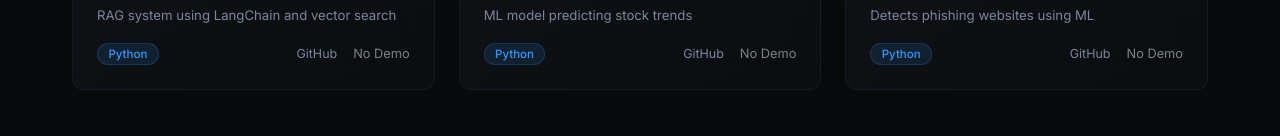
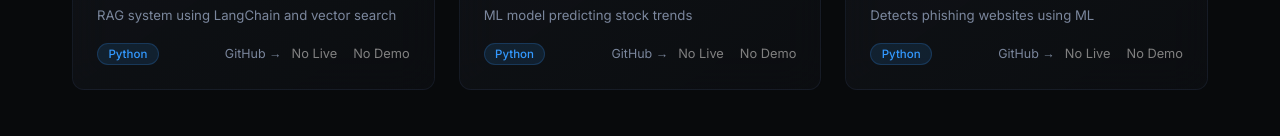
Before and after one commit to aryansingh0710/portfolio, a plain HTML site: page index.html in a window 1280 px wide. Shown: the part 3555-3691 px from the top of the page. Drawn offline with Linux system fonts and the light colour scheme; no server answers.

Commit message:
live demo link

```diff
--- a/index.html
+++ b/index.html
@@ -984,9 +984,9 @@ const customProjects = [
     description: "Retrieval-Augmented Generation chatbot using LangChain + vector DB",
     language: "Python",
     featured: true,
-    github: "#", // no repo
+    github: "", // no repo
     demo: "",   // if no live link
-    image: "https://via.placeholder.com/400x200?text=RAG+Project"
+    image: "images/rag.jpg"
   }
 ];
 try {
@@ -1097,7 +1097,15 @@ try {
     <span class="lang-badge">${repo.language || 'Code'}</span>
 
     <div style="display:flex;gap:1rem;">
-      <a href="${repo.github || repo.html_url}" target="_blank" class="gh-link">GitHub</a>
+      <div class="project-links">
+  <a href="${repo.html_url}" target="_blank" class="gh-link">GitHub →</a>
+
+  ${
+    repo.demo || repo.homepage
+      ? `<a href="${repo.demo || repo.homepage}" target="_blank" class="demo-link">Live →</a>`
+      : `<span class="demo-disabled">No Live</span>`
+  }
+</div>
       ${
         repo.demo
           ? `<a href="${repo.demo}" target="_blank" class="demo-link">Live</a>`
```
